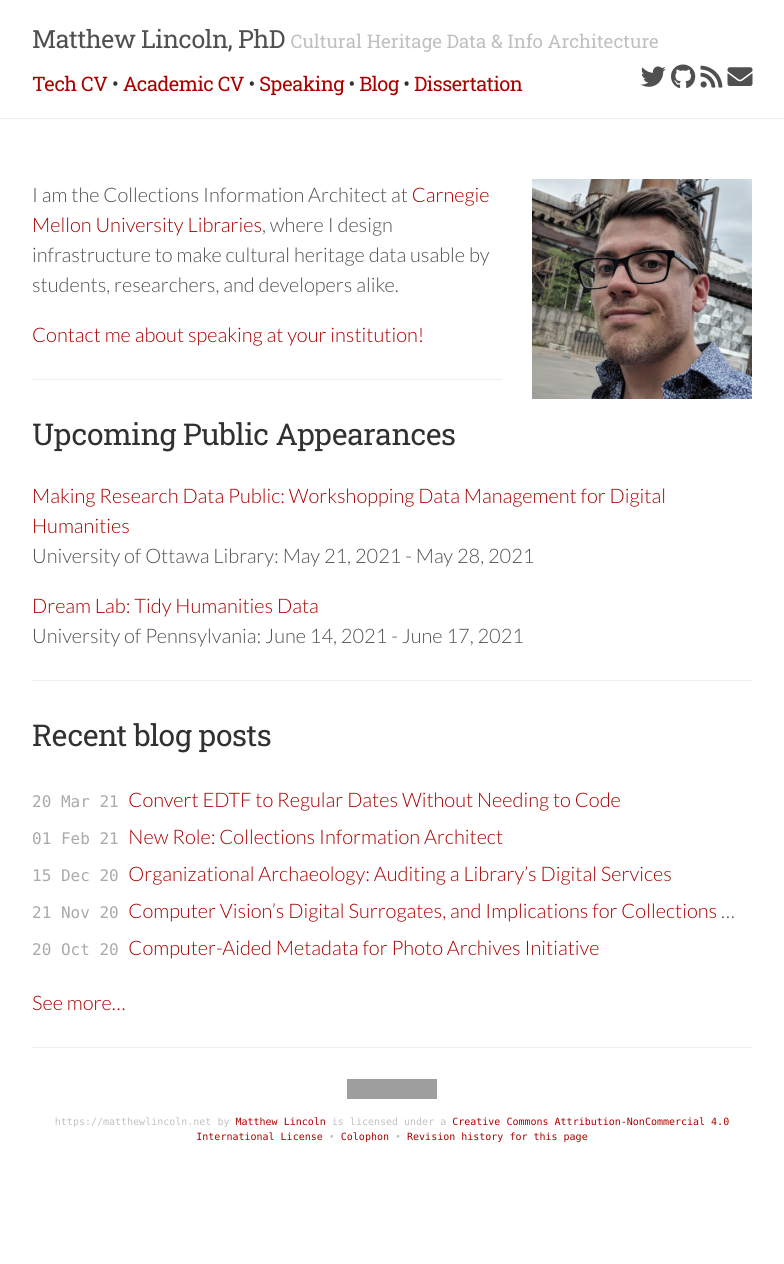
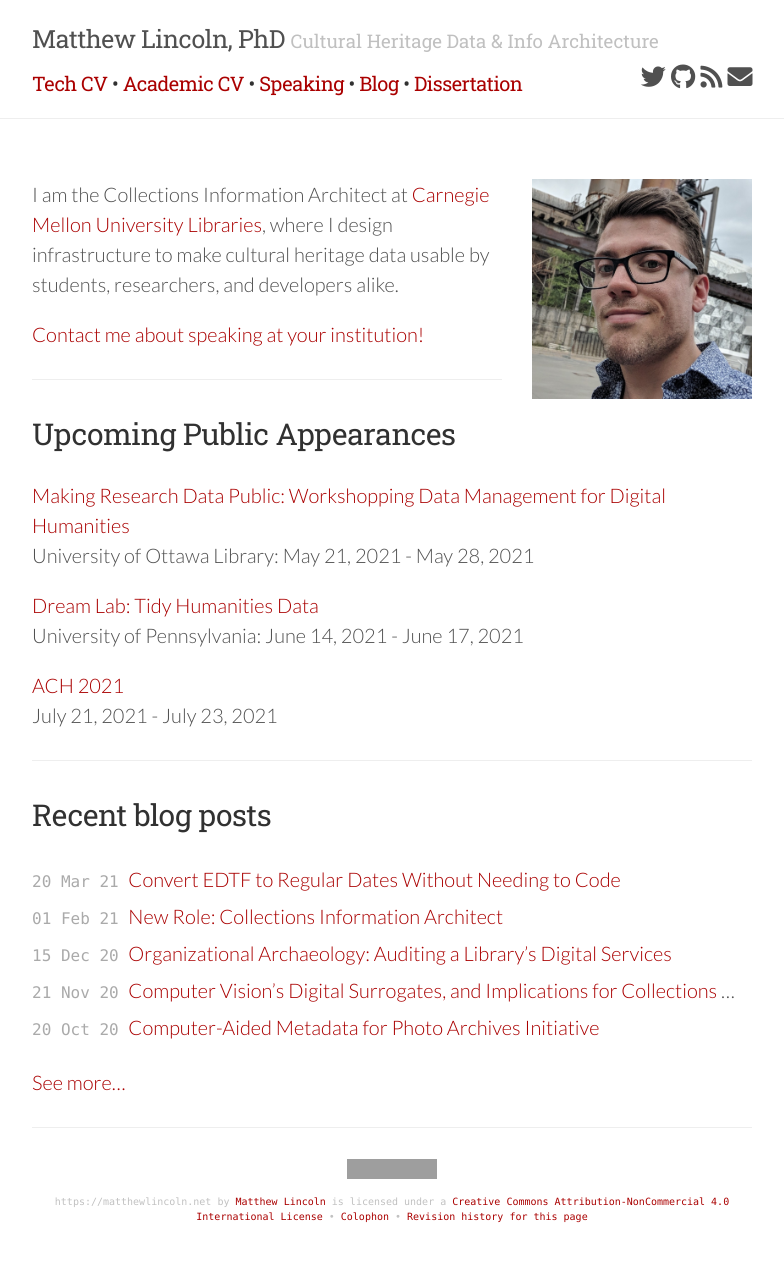
Before and after one commit to mdlincoln/mdlincoln.github.io, a Jekyll site: the page built from index.md, in a window 1280 px wide. Shown: the whole page, without its empty margins (248-1032 px from the left). Built offline with Jekyll 4.4.1, drawn with Linux system fonts in a browser that asks for light colours; nearby versions of some CDN libraries; before the commit the page ends 1184 px from its top, so only the background shows below that; grey boxes are pictures that could not be loaded.

Commit message:
ACH 2021 conference

```diff
--- a/_data/travel.yaml
+++ b/_data/travel.yaml
@@ -11,3 +11,8 @@ entries:
     datestart: 2021-05-21
     dateend: 2021-05-28
     url: https://biblio.uottawa.ca/en/news/making-research-data-public-workshopping-data-curation-digital-humanities-projects
+  - venue: |
+      ACH 2021
+    datestart: 2021-07-21
+    dateend: 2021-07-23
+    url: https://ach2021.ach.org/
```
